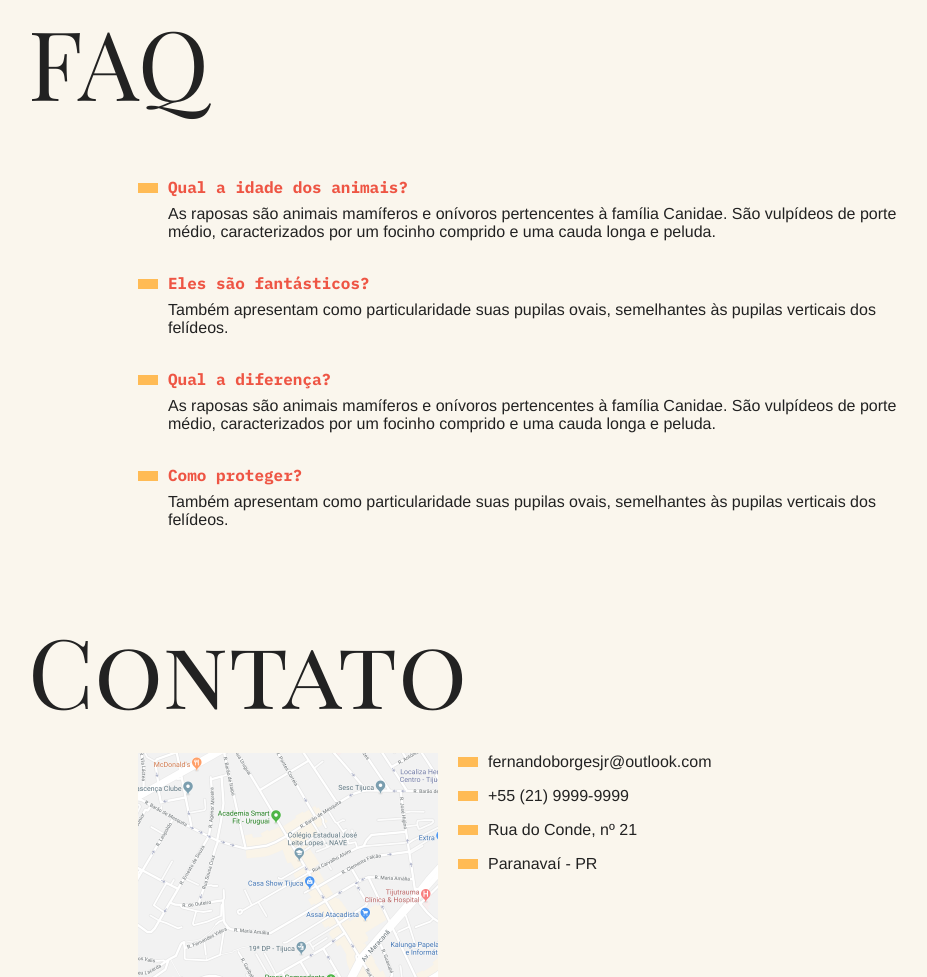
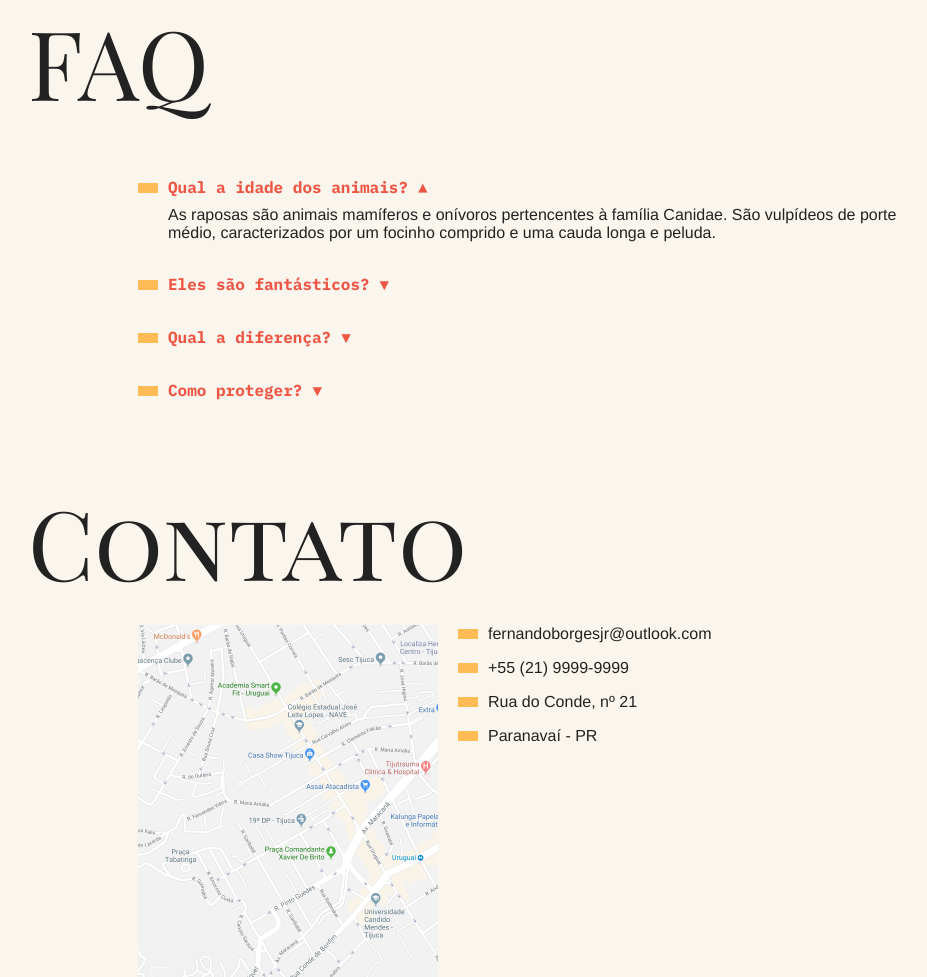
Before and after one commit to Fernandoborgesjr/animais-fantasticos, a plain HTML site: page index.html in a window 1280 px wide. Shown: the part 811-1788 px from the top of the page, without its empty margins (162-1089 px from the left). Drawn offline with Linux system fonts and the light colour scheme.

Commit message:
feat: adiciona accordion no faq

```diff
--- a/index.html
+++ b/index.html
@@ -199,7 +199,7 @@
 
     <section class="grid-section faq" id="faq">
       <h1 class="titulo">FAQ</h1>
-      <dl class="faq-lista">
+      <dl class="faq-lista js-accordion">
         <dt>Qual a idade dos animais?</dt>
         <dd>
           As raposas são animais mamíferos e onívoros pertencentes à família
--- a/script.js
+++ b/script.js
@@ -1,3 +1,7 @@
+initTabNav();
+initAccordion();
+
+function initTabNav() {
   const tabMenu = document.querySelectorAll(".js-tabmenu li");
   const tabContent = document.querySelectorAll(".js-tabcontent section");
 
@@ -18,3 +22,21 @@ if (tabMenu.length && tabContent.length) {
       tabContent[index].classList.add("active");
     }
   }
+}
+
+function initAccordion() {
+  const accordionListTitles = document.querySelectorAll(".js-accordion dt");
+
+  if (accordionListTitles.length) {
+    accordionListTitles.forEach((item) =>
+      item.addEventListener("click", activeAccordion)
+    );
+
+    accordionListTitles[0].click();
+  }
+
+  function activeAccordion() {
+    this.classList.toggle("active");
+    this.nextElementSibling.classList.toggle("active");
+  }
+}
--- a/style.css
+++ b/style.css
@@ -143,6 +143,7 @@ body {
   margin-top: 2rem;
   margin-bottom: 0.5rem;
   color: #e54;
+  cursor: pointer;
 }
 
 .faq-lista dt::before {
@@ -242,6 +243,25 @@ body {
   animation: show .5s forwards;
 }
 
+.js .js-accordion dd{
+  display: none;
+}
+
+.js-accordion dd.active{
+  display: block;
+  animation: slideDown .5s forwards;
+}
+
+.js-accordion dt::after{
+  content: '▼';
+  margin-left: 10px;
+}
+
+.js-accordion dt.active::after{
+  content: '▲';
+  margin-left: 10px;
+}
+
 @keyframes show {
   from{
     opacity: 0;
@@ -252,3 +272,14 @@ body {
     transform: translate3d(0, 0,0);
   }
 }
+
+@keyframes slideDown {
+  from{
+    opacity: 0;
+    max-height: 0;
+  }
+  to{
+    opacity: 1;
+    max-height: 200px;
+  }
+}
```
Lines whose indentation alone changed are shown as unchanged.
